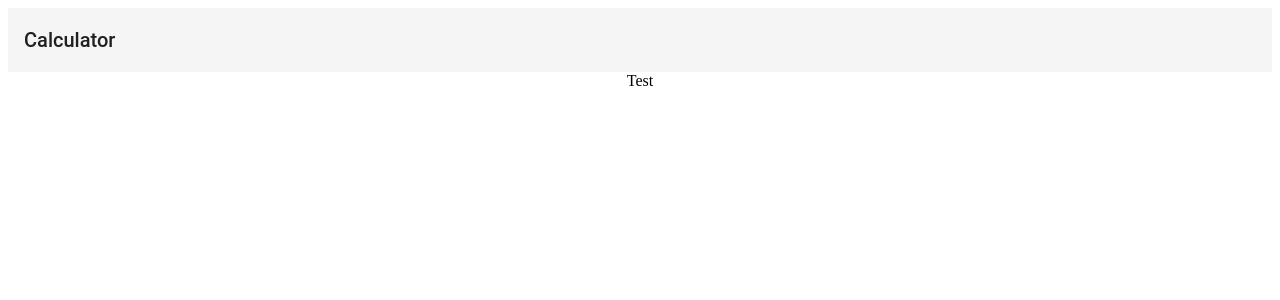
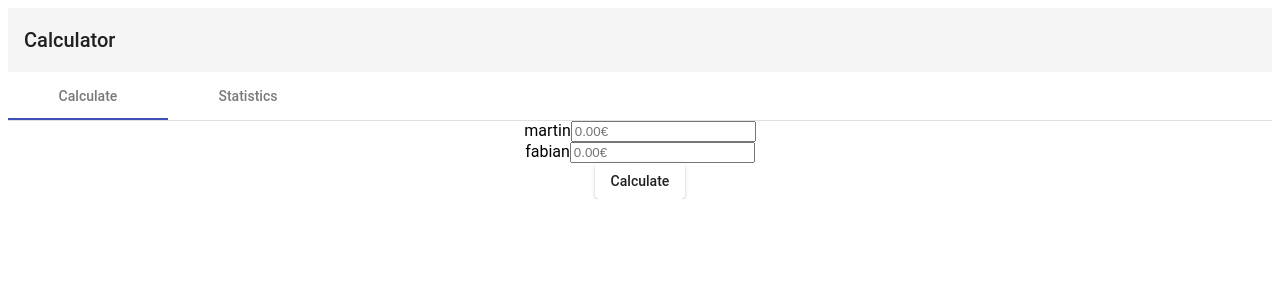
Before and after one commit to schrer/WhoOwesMe, an Angular app in the folder Client/: page / in a window 1280 px wide. Shown: the top 300 px of the page. Built offline with nearby package versions, Linux system fonts and the light colour scheme.

Commit message:
Client: Basic structure of GUI

```diff
--- a/Client/src/app/components/calculator.component.ts
+++ b/Client/src/app/components/calculator.component.ts
@@ -1,10 +1,90 @@
-import { Component } from '@angular/core';
+import {Component, OnInit} from '@angular/core';
+import {User} from '../model';
 
 @Component({
   selector: 'app-calculator',
   templateUrl: './views/calculator.component.html',
   styleUrls: ['../app.component.css']
 })
-export class CalculatorComponent {
+export class CalculatorComponent implements OnInit {
   title = 'Calculator';
+  users = [];
+
+  ngOnInit(): void {
+    this.users.push(new User(1, 'martin', 15, 15));
+    this.users.push(new User(2, 'fabian', 1, 8));
+  }
+
+  calculate(): void {
+    console.log('calculate called');
+    /*
+    //Auslesen der eingetragenen Werte
+    let paid = [];
+    this.users.forEach();
+    var paida = [
+      {name: "Michi", amount: +$("#asoziale").val()*100},
+      {name: "Martin F.", amount: +$("#freshy").val()*100},
+      {name: "Fabian H.", amount: +$("#fubi").val()*100},
+      {name: "Martin S.", amount: +$("#torsten").val()*100},
+      {name: "Fabian W.", amount: +$("#torben").val()*100}
+    ]
+
+    //Berechung des Mittelwertes
+    var mean = Math.round(paid.reduce((sum,value) => sum+value.amount, 0) / paid.length);
+
+    //Berechnung wieviel jeder vom Durchscnitt weg ist
+    var diff = [];
+    paid.forEach(elem => diff.push({name: elem.name, amount: (elem.amount - mean)}));
+
+    //Aufteilung in "Schuldner" und "Gläubiger"
+    var inDebt = diff.filter(elem => elem.amount<0).sort(function (a,b) {return Math.abs(b.amount)-Math.abs(a.amount);});
+    var creditor = diff.filter(elem => elem.amount>0).sort(function (a,b) {return Math.abs(b.amount)-Math.abs(a.amount);});
+
+    //Negative Werte der "Schuldner ins positive kehren"
+    inDebt.forEach(elem => elem.amount= elem.amount*(-1));
+
+    //Aufteilung der "Schuldner" auf "Gläubiger"
+    var debitorIndex=0;
+    for(var i=0; i<creditor.length; i++){
+      var remainingValue=creditor[i].amount;
+      creditor[i].debitors = [];
+      while(remainingValue>0 && inDebt.length>debitorIndex){
+        var debitorValue=inDebt[debitorIndex].amount;
+        if(remainingValue<debitorValue){
+          creditor[i].debitors.push({"name":inDebt[debitorIndex].name,"amount":remainingValue});
+          inDebt[debitorIndex].amount = inDebt[debitorIndex].amount-remainingValue;
+          remainingValue = 0;
+        } else {
+          creditor[i].debitors.push({"name":inDebt[debitorIndex].name,"amount":inDebt[debitorIndex].amount});
+          remainingValue = remainingValue - inDebt[debitorIndex].amount;
+          debitorIndex++;
+        }
+      }
+    }
+
+    //creditor.forEach(cred => cred.debitors.forEach(deb=>alert(deb.name+" an "+cred.name+" "+deb.amount)));
+
+    var resulttable = $("#resulttable");
+    var resultrow = $("[name=resultdummy]");
+    var debitorrow = $("[name=debtorrowdummy]");
+
+    resulttable.empty()
+
+    for (var i = 0; i < creditor.length; i++) {
+
+      var newCredRow = resultrow.clone();
+      newCredRow.attr("name","resultrow");
+      $(newCredRow).find(".creditorcell").text(creditor[i].name + " bekommt");
+      resulttable.append(newCredRow);
+
+      for (var j = 0; j <creditor[i].debitors.length; j++) {
+        var debitor = creditor[i].debitors[j];
+        var newDebRow = debitorrow.clone();
+        newDebRow.attr("name","debitorrow");
+        $(newDebRow).find(".creditorcell").text(debitor.name + " " + debitor.amount/100 + "€");
+
+        newCredRow.append(newDebRow);
+      }
+    }*/
+  }
 }
--- a/Client/src/app/components/views/calculator.component.html
+++ b/Client/src/app/components/views/calculator.component.html
@@ -1,8 +1,15 @@
 <mat-toolbar>
   <span>Calculator</span>
 </mat-toolbar>
-<div>Test</div>
-<div *ngFor="let user of users" class="user-outer" [attr.data-user-id]="user.userId">
-  <label for="user-{{user.userId}}">{{user.name}}</label>
-  <input type="number" id="user-{{user.userId}}" placeholder="0.00€">
-</div>
+<mat-tab-group>
+  <mat-tab label="Calculate">
+    <div *ngFor="let user of users" class="user-outer" [attr.data-user-id]="user.userId">
+      <label for="user-{{user.userId}}">{{user.name}}</label>
+      <input type="number" id="user-{{user.userId}}" placeholder="0.00€">
+    </div>
+    <button mat-raised-button type="button" onclick="calculate()">Calculate</button>
+  </mat-tab>
+  <mat-tab label="Statistics">
+    <h1>Some more tab content</h1>
+  </mat-tab>
+</mat-tab-group>
--- a/Client/src/app/model.ts
+++ b/Client/src/app/model.ts
@@ -1,6 +1,31 @@
 export class User {
-  userId: number;
-  name: string;
-  debtSum: number;
-  paymentSum: number;
+
+  private _userId: number;
+  private _name: string;
+  private _debtSum: number;
+  private _paymentSum: number;
+
+  public constructor(userId: number, name: string, debtSum: number, paymentSum: number) {
+    this._userId = userId;
+    this._name = name;
+    this._debtSum = debtSum;
+    this._paymentSum = paymentSum;
+  }
+
+
+  get userId(): number {
+    return this._userId;
+  }
+
+  get name(): string {
+    return this._name;
+  }
+
+  get debtSum(): number {
+    return this._debtSum;
+  }
+
+  get paymentSum(): number {
+    return this._paymentSum;
+  }
 }
```
Also changed, not shown: Client/src/app/app.module.ts (+7 -0 lines).
